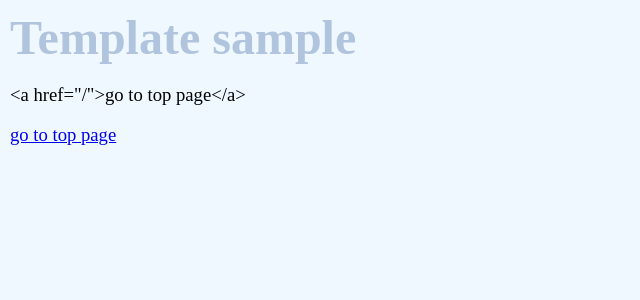
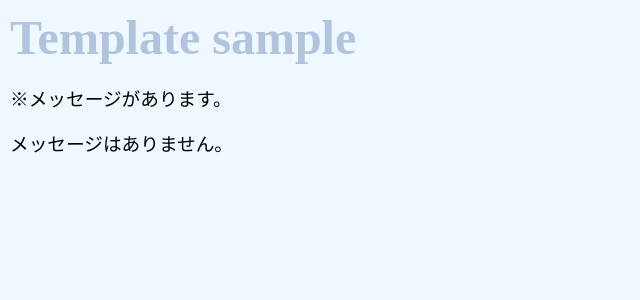
Before and after one commit to nakashi94/FlaskPractice, a Flask app: page / in a window 1280 px wide. Shown: the top 300 px of the page, without its empty margins (0-640 px from the left). Run offline with Flask 2, Linux system fonts and the light colour scheme.

Commit message:
set variable

```diff
--- a/app.py
+++ b/app.py
@@ -6,7 +6,7 @@ app = Flask(__name__)
 def index():
     return render_template('jinja.html', \
         title="Template sample", \
-        message='<a href="/">go to top page</a>' )
+        message='※メッセージがあります。' )
 
 # @app.route('/', methods=['POST'])
 # def form():
--- a/templates/jinja.html
+++ b/templates/jinja.html
@@ -7,11 +7,8 @@
 </head>
 <body>
     <h1>{{title}}</h1>
-    {% autoescape true %}
     <p>{{message}}</p>
-    {% endautoescape %}
-    {% autoescape false %}
+    {% set message = 'メッセージはありません。' %}
     <p>{{message}}</p>
-    {% endautoescape %}
 </body>
 </html>
```
